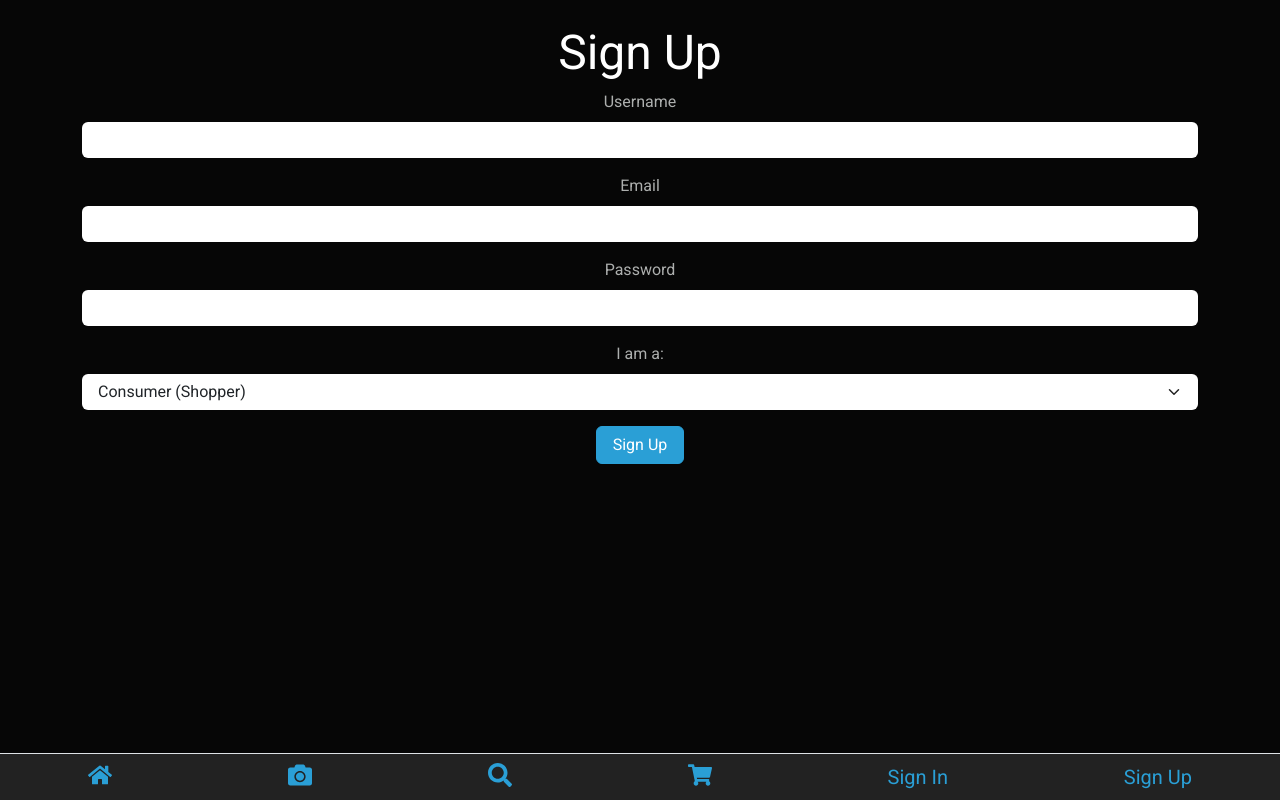
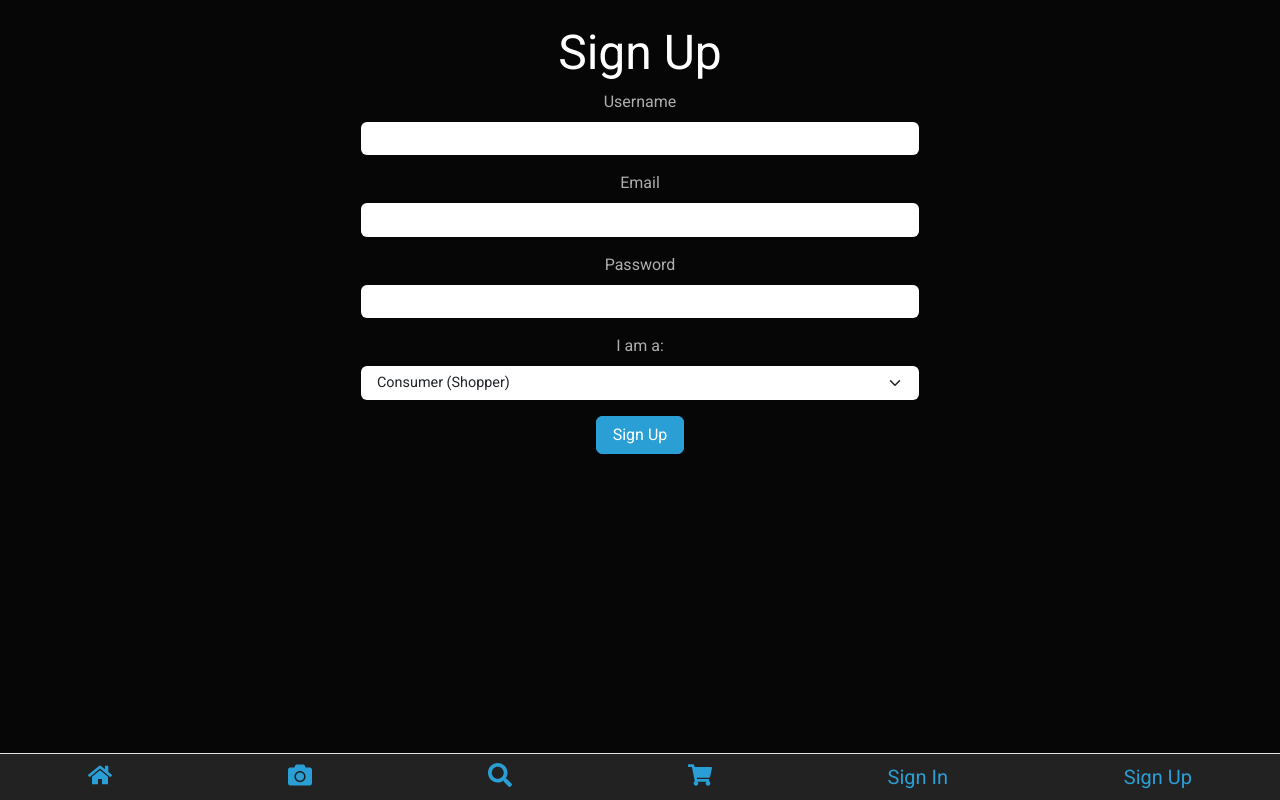
Before and after one commit to george-ezzat/Pharaohs-SOEN-357-project, a React (Create React App) app in the folder pharaohs-app/Frontend/: page /signup in a window 1280 px wide. Built offline with nearby package versions, Linux system fonts and the light colour scheme.

Commit message:
Minor UI changes

```diff
--- a/pharaohs-app/Frontend/src/App.css
+++ b/pharaohs-app/Frontend/src/App.css
@@ -36,3 +36,37 @@
     transform: rotate(360deg);
   }
 }
+
+
+/* App.css */
+.form-container {
+  max-width: 400px;
+  margin: 30px auto;
+  padding: 20px;
+  background-color: #ffffff;
+  border: 1px solid #e0e0e0;
+  border-radius: 8px;
+  box-shadow: 0px 2px 5px rgba(0,0,0,0.1);
+}
+
+.form-container h2,
+.form-container h3 {
+  text-align: center;
+  margin-bottom: 20px;
+  color: #333;
+}
+
+.btn-custom {
+  width: 100%;
+  max-width: 200px;
+  margin: 10px auto;
+  display: block;
+}
+
+input.form-control,
+select.form-select,
+textarea.form-control {
+  max-width: 50%;
+  font-size: 0.9rem;
+  margin: 0 auto;
+}
```
